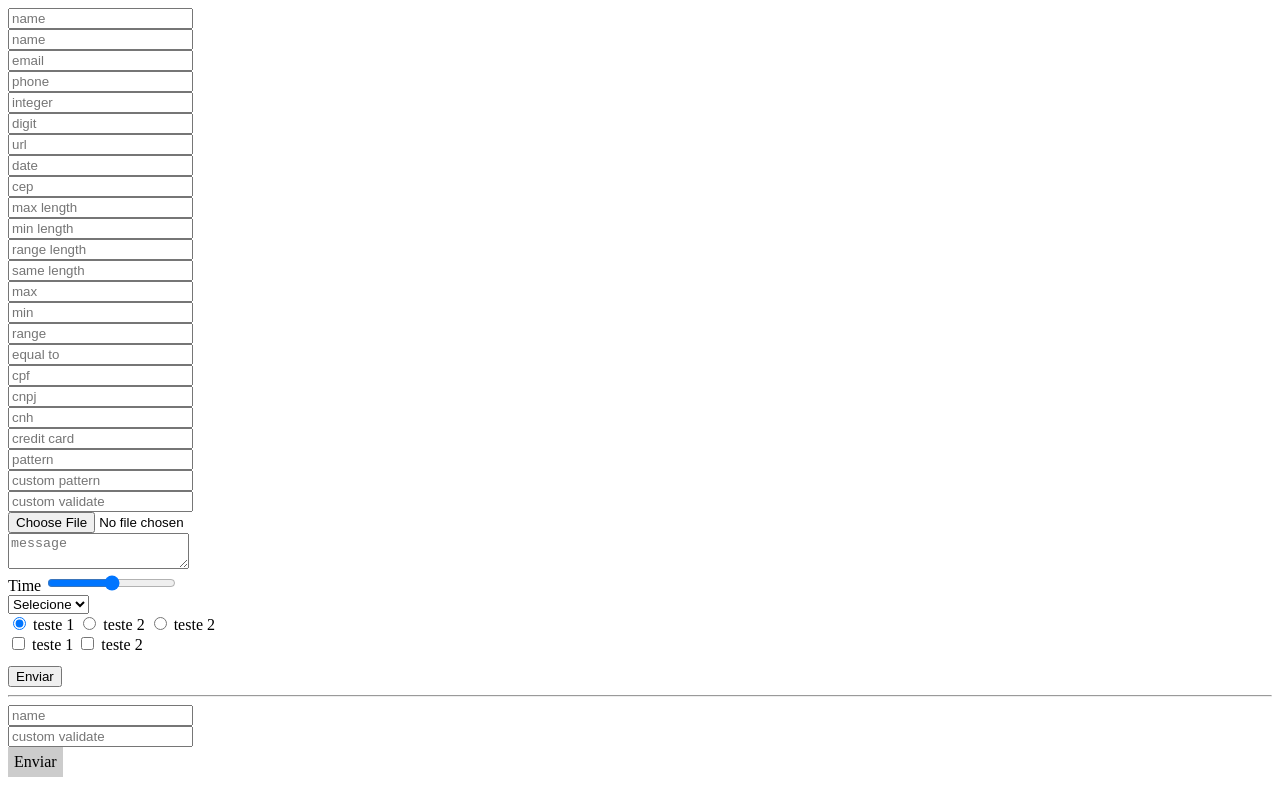
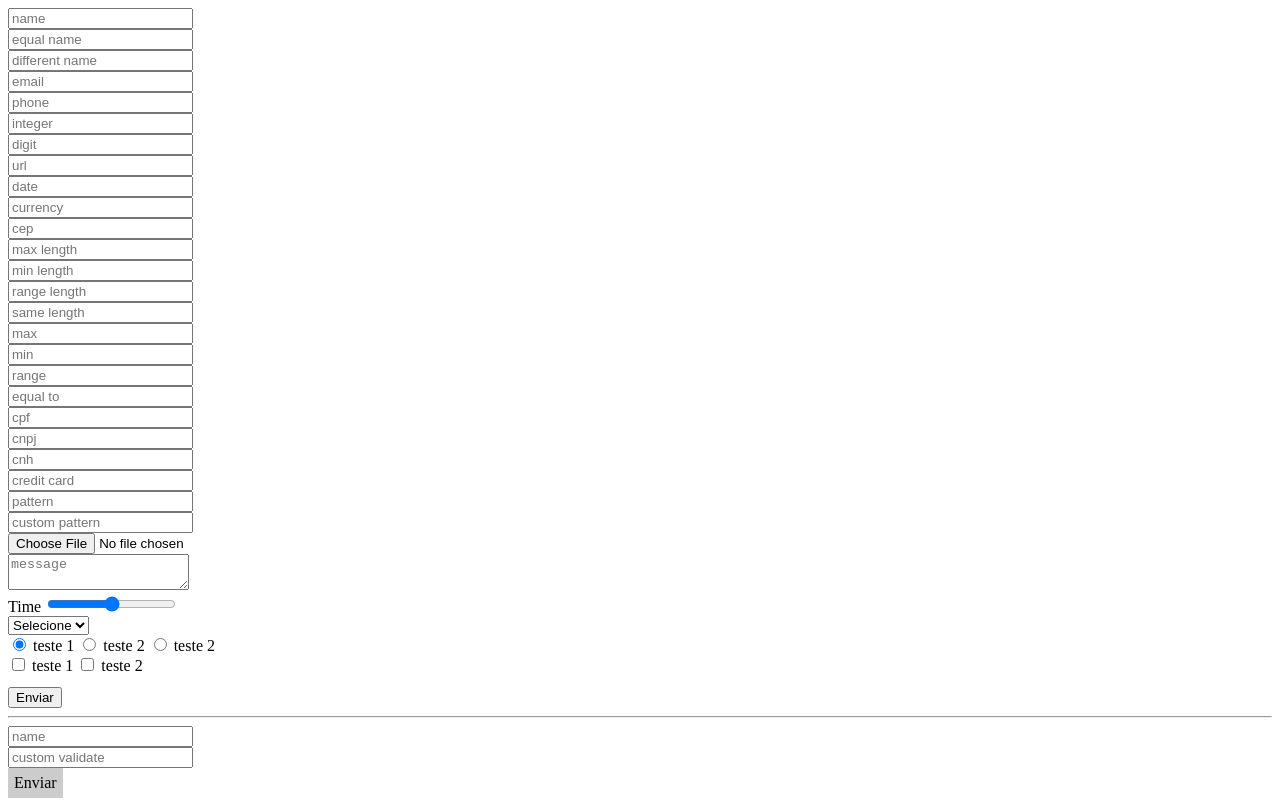
Before and after one commit to welisonmenezes/vanilla-validator, a website: page index.html in a window 1280 px wide. Drawn offline with Linux system fonts and the light colour scheme.

Commit message:
add custom validate different-anchored-field and currency

```diff
--- a/index.html
+++ b/index.html
@@ -30,7 +30,10 @@
 			<input type="text" class="required" id="igual" data-message-error="Obrigatório" placeholder="name">
 		</div>
 		<div>
-			<input type="text" class="custom-validate" placeholder="name" data-anchored-field="#igual" data-validate-key="equal-anchored-field">
+			<input type="text" class="custom-validate" placeholder="equal name" data-anchored-field="#igual" data-validate-key="equal-anchored-field">
+		</div>
+		<div>
+			<input type="text" class="custom-validate" placeholder="different name" data-anchored-field="#igual" data-validate-key="different-anchored-field">
 		</div>
 		<div>
 			<input type="email" class="email" placeholder="email">
@@ -49,6 +52,9 @@
 		</div>
 		<div>
 			<input type="text" class="date" placeholder="date">
+		</div>
+		<div>
+			<input type="text" class="currency" placeholder="currency">
 		</div>
 		<div>
 			<input type="text" class="cep" placeholder="cep">
@@ -94,9 +100,6 @@
 		</div>
 		<div>
 			<input type="text" class="pattern" data-pattern="[x]" data-flags="ig" data-message-error="Precisa conter um x" placeholder="custom pattern">
-		</div>
-		<div>
-			<input type="text" class="custom-validate" data-validate-key="my-custom-validate" placeholder="custom validate">
 		</div>
 		<div>
 			<input type="file" class="required has-extension" data-extensions="svg,png">
@@ -229,6 +232,12 @@
 				},
 				dateSuccess: function(element){
 					console.log('dateSuccess');
+				},
+				currencyError: function(element){
+					console.log('currencyError');
+				},
+				currencySuccess: function(element){
+					console.log('currencySuccess');
 				},
 				cepError: function(element){
 					console.log('cepError');
--- a/vanilla-validator.js
+++ b/vanilla-validator.js
@@ -22,6 +22,7 @@ var VanillaValidator = (function(){
 				phone: 'phone', // brazilian format
 				url: 'url',
 				date: 'date', // brazilian format
+				currency: 'currency', // brazilian format
 				cep: 'cep', // brazilian format
 				maxLength: 'max-length',
 				minLength: 'min-length',
@@ -51,6 +52,7 @@ var VanillaValidator = (function(){
 				phone: 'Invalid phone number',
 				url: 'Invalid url',
 				date: 'Invalid date',
+				currency: 'Invalid currency',
 				cep: 'Invalid cep',
 				maxLength: 'The amount of characters is greater than allowed',
 				minLength: 'The amount of characters is less than allowed',
@@ -102,6 +104,8 @@ var VanillaValidator = (function(){
 				urlSuccess: null,
 				dateError: null,
 				dateSuccess: null,
+				currencyError: null,
+				currencySuccess: null,
 				cepError: null,
 				cepSuccess: null,
 				maxLengthError: null,
@@ -151,15 +155,19 @@ var VanillaValidator = (function(){
 						return true;
 					}
 				},
-				'my-custom-validate' : { // must inform this key in html attribute 'data-validate-key'
-					message: 'Custom error message',
-					fn: function(field){
-						if(field.value === 'foo'){
-							return false;
+				'different-anchored-field': { // must inform this key in html attribute 'data-validate-key'
+					message: 'The value needs to be different',
+					fn: function(field, message, container){
+						var queryAnchor = field.getAttribute('data-anchored-field');
+						if(queryAnchor){
+							var anchor = $.getChild(queryAnchor, container);
+							if(anchor){
+								if(field.value === anchor.value) return false;
+							}
 						}
 						return true;
 					}
-				}
+				},
 			},
 			customViewErrors: {
 				add: null,
@@ -359,6 +367,11 @@ var VanillaValidator = (function(){
 			// DATE
 			if(field.classList.contains(this.config.selectors.date)){
 				if(!this.factoryValidate(field, this.isDate, this.config.messages.date, this.config.callbacks.dateError, this.config.callbacks.dateSuccess, null, container, onSubmit)) ret = false;
+			}
+
+			// CURRENCY
+			if(field.classList.contains(this.config.selectors.currency)){
+				if(!this.factoryValidate(field, this.isCurrency, this.config.messages.currency, this.config.callbacks.currencyError, this.config.callbacks.currencySuccess, null, container, onSubmit)) ret = false;
 			}
 
 			// CEP
```
